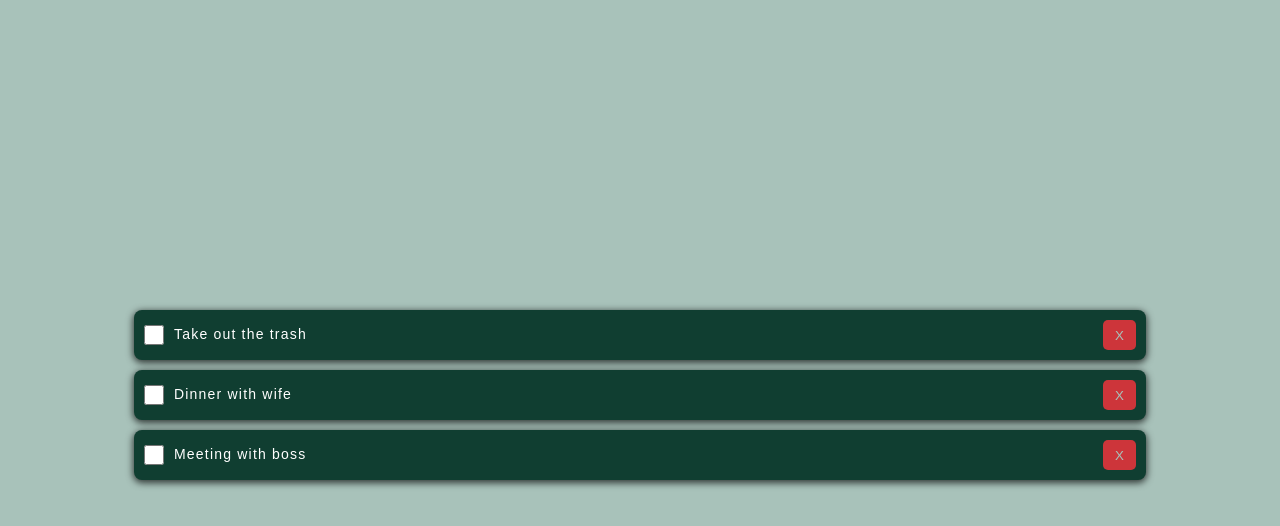
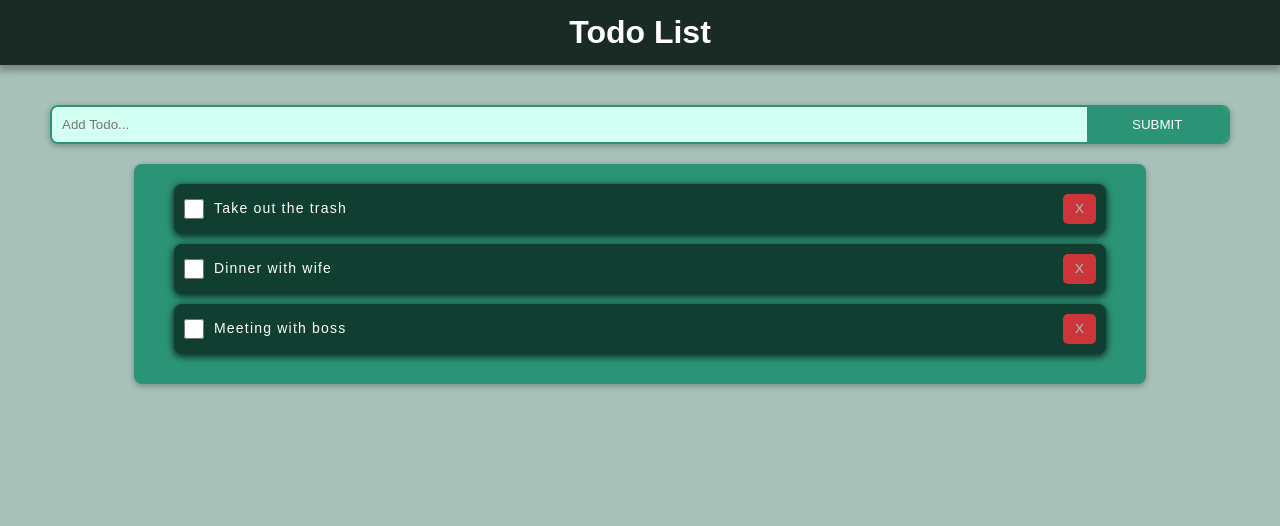
Before and after one commit to agurchu/todo-list, a React (Create React App) app: page / in a window 1280 px wide. Shown: the top 526 px of the page. Built offline with nearby package versions, Linux system fonts and the light colour scheme.

Commit message:
AddTod page

```diff
--- a/src/App.js
+++ b/src/App.js
@@ -2,6 +2,8 @@ import "./App.css";
 import React, { useState } from "react";
 import Todos from "./components/Todos";
 import styled from "styled-components";
+import Header from "./components/layout/Header";
+import AddTodo from "./components/AddTodo";
 
 function App() {
   const [items, setItems] = useState([
@@ -27,6 +29,8 @@ function App() {
 
   return (
     <Container className="App">
+      <Header />
+      <AddTodo />
       <Todos todos={items} markComplete={markComplete} onDelete={onDelete} />
     </Container>
   );
@@ -36,6 +40,7 @@ export default App;
 
 const Container = styled.div`
   display: flex;
+  flex-direction: column;
   height: 100vh;
   width: 100%;
   align-items: center;
--- /dev/null
+++ b/src/components/AddTodo.jsx
@@ -0,0 +1,44 @@
+import React from "react";
+import styled from "styled-components";
+
+function AddTodo() {
+  return (
+    <AddForm>
+      <Input type="text" name="title" placeholder="Add Todo..." />
+      <SubmitBtn type="submit" value="Submit" />
+    </AddForm>
+  );
+}
+
+export default AddTodo;
+
+const AddForm = styled.form`
+  display: flex;
+  width: calc(100% - 100px);
+  border-radius: 8px;
+  margin-bottom: 20px;
+  border: 2px solid #2c9476;
+  overflow: hidden;
+  box-shadow: 0 2px 7px rgba(0, 0, 0, 0.3);
+`;
+
+const SubmitBtn = styled.input`
+  flex: 1;
+
+  display: inline-block;
+  padding: 8px 20px;
+  cursor: pointer;
+  color: white;
+  text-transform: uppercase;
+  transition: 250ms;
+  background: #2c9476;
+
+  &:hover {
+    background: #103e31;
+  }
+`;
+const Input = styled.input`
+  flex: 10;
+  padding: 10px;
+  background: #d4fff3;
+`;
--- a/src/components/Todos.jsx
+++ b/src/components/Todos.jsx
@@ -27,5 +27,9 @@ export default Todos;
 const Container = styled.div`
   width: calc(100% - 100px);
   max-width: 1012px;
+  background: #2c9476;
+  box-shadow: 0 2px 7px rgba(0, 0, 0, 0.3);
+  padding: 20px 40px;
+  border-radius: 8px;
   margin: 0 auto;
 `;
--- /dev/null
+++ b/src/components/layout/Header.jsx
@@ -0,0 +1,22 @@
+import React from "react";
+import styled from "styled-components";
+
+function Header() {
+  return (
+    <HeaderTodo>
+      <h1>Todo List</h1>
+    </HeaderTodo>
+  );
+}
+
+export default Header;
+
+const HeaderTodo = styled.header`
+  background: #1a2b26;
+  color: white;
+  width: 100%;
+  text-align: center;
+  padding: 10px;
+  margin-bottom: 40px;
+  box-shadow: 0 4px 7px 2px rgba(0, 0, 0, 0.3);
+`;
```
